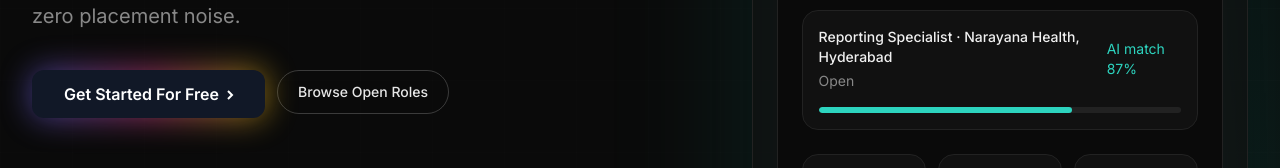
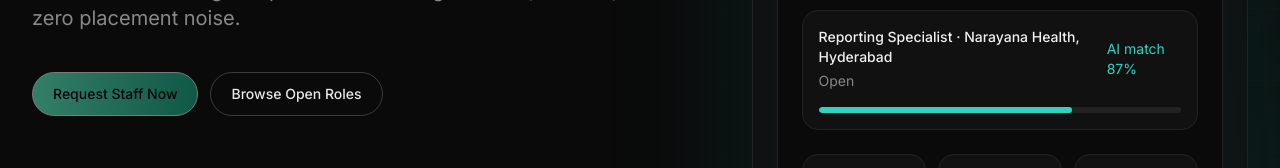
Before and after one commit to manojkm-77/hnvns-radiology, a Next.js app: page / in a window 1280 px wide. Shown: the part 496-664 px from the top of the page. Built offline with nearby package versions, Linux system fonts and the light colour scheme; no server answers.

Commit message:
Revert hero CTA update

```diff
--- a/components/sections/HeroSection.tsx
+++ b/components/sections/HeroSection.tsx
@@ -33,36 +33,12 @@ export function HeroSection() {
           </p>
 
           <div className="mt-10 flex flex-col gap-3 sm:flex-row">
-            <div className="relative inline-flex items-center justify-center gap-4 group">
-              <div
-                className="absolute inset-0 duration-1000 opacity-60 transition-all bg-gradient-to-r from-indigo-500 via-pink-500 to-yellow-400 rounded-xl blur-lg filter group-hover:opacity-100 group-hover:duration-200"
-              />
-              <a
-                role="button"
-                className="group relative inline-flex items-center justify-center text-base rounded-xl bg-gray-900 px-8 py-3 font-semibold text-white transition-all duration-200 hover:bg-gray-800 hover:shadow-lg hover:-translate-y-0.5 hover:shadow-gray-600/30"
-                title="Request staff now"
-                href="/contact"
-              >
-                Get Started For Free
-                <svg
-                  aria-hidden="true"
-                  viewBox="0 0 10 10"
-                  height="10"
-                  width="10"
-                  fill="none"
-                  className="mt-0.5 ml-2 -mr-1 stroke-white stroke-2"
-                >
-                  <path
-                    d="M0 5h7"
-                    className="transition opacity-0 group-hover:opacity-100"
-                  />
-                  <path
-                    d="M1 1l4 4-4 4"
-                    className="transition group-hover:translate-x-[3px]"
-                  />
-                </svg>
-              </a>
-            </div>
+            <Button
+              href="/contact"
+              className="bg-gradient-to-r from-[#5df3c3] to-[#15a684] text-black shadow-[0_20px_80px_-30px_rgba(45,212,191,0.85)] hover:scale-[1.02] hover:shadow-[0_24px_90px_-35px_rgba(45,212,191,0.95)] transition-all duration-300 animate-[pulse_2.8s_ease-in-out_infinite]"
+            >
+              Request Staff Now
+            </Button>
             <Button
               href="/jobs"
               variant="outline"
```
